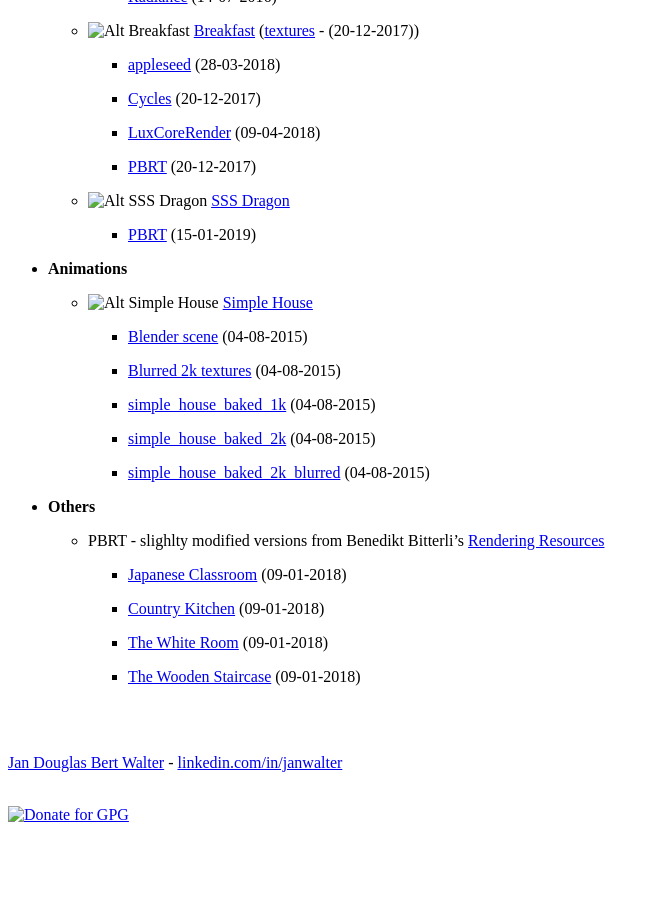
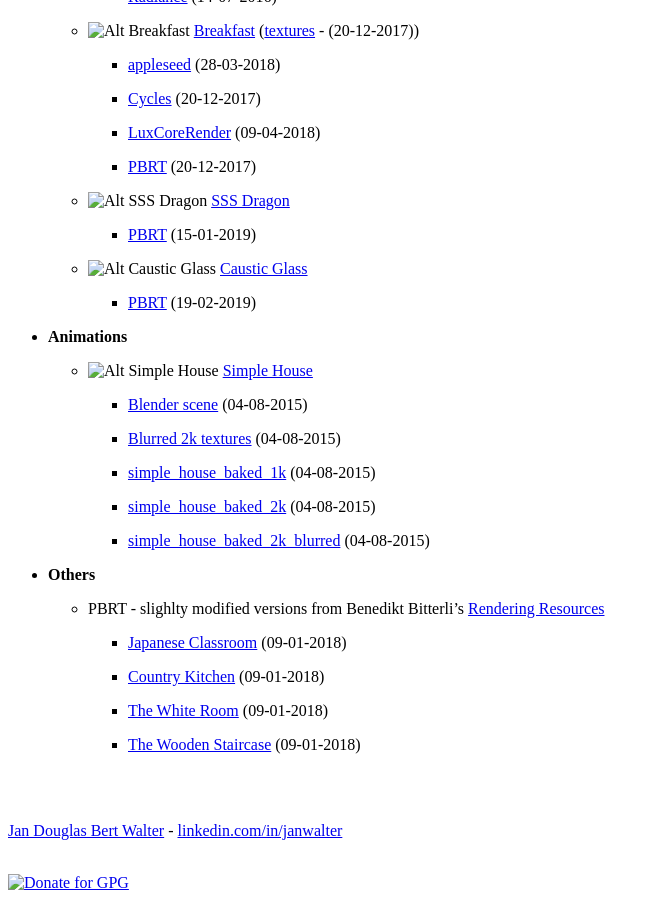
Before and after one commit to wahn/jan_walter_org, a Jekyll site: the page built from download/index.md, in a window 1280 px wide and 900 px high, scrolled down 5973 px. Shown: the whole window, without its empty margins (0-660 px from the left). Built offline with Jekyll 4.4.1, drawn with Linux system fonts in a browser that asks for light colours; Markdown is read by kramdown in place of the engine named in the settings; before the commit the page ends 6813 px from its top, so only the background shows below that.

Commit message:
Add Caustic Glass scene (in download section) for PBRT.

```diff
--- a/download/index.md
+++ b/download/index.md
@@ -434,6 +434,11 @@
 
         + [PBRT](https://www.janwalter.org/Download/Scenes/sss_dragon_pbrt.tar.gz) (15-01-2019)
 
+    - ![Alt Caustic Glass][caustic_glass]
+       [Caustic Glass](https://gitlab.com/jdb-walter/rs-pbrt-test-scenes/wikis/pbrt-caustic-glass)
+
+        + [PBRT](https://www.janwalter.org/Download/Scenes/caustic_glass.tar.gz) (19-02-2019)
+
 * __Animations__
 
     - ![Alt Simple House][simple_house] [Simple
@@ -485,4 +490,5 @@
 [simple_house]:           /thumbnails/animations/simple_house_89x50.png "Simple House"
 [attic]:                  /thumbnails/scenes/attic_99x50.png "Attic"
 [breakfast]:              /thumbnails/scenes/breakfast_50x50.png "Breakfast"
-[sss_dragon]:             /thumbnails/scenes/sss_dragon_67x50.png "Breakfast"
+[sss_dragon]:             /thumbnails/scenes/sss_dragon_67x50.png "SSS Dragon"
+[caustic_glass]:          /thumbnails/scenes/caustic_glass_50x71.png "Caustic Glass"
```
Also changed, not shown: thumbnails/scenes/caustic_glass_50x71.png (added).
